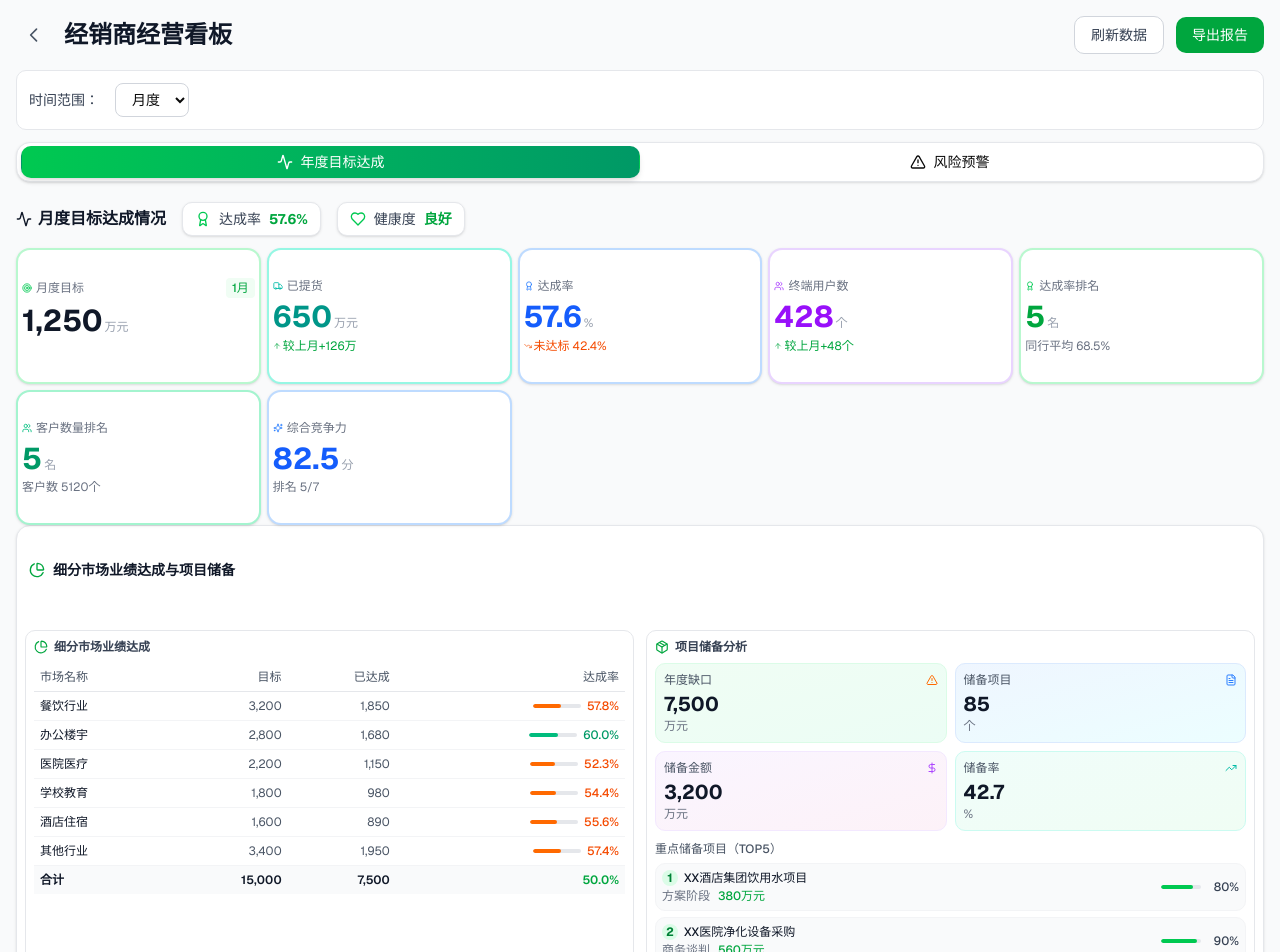
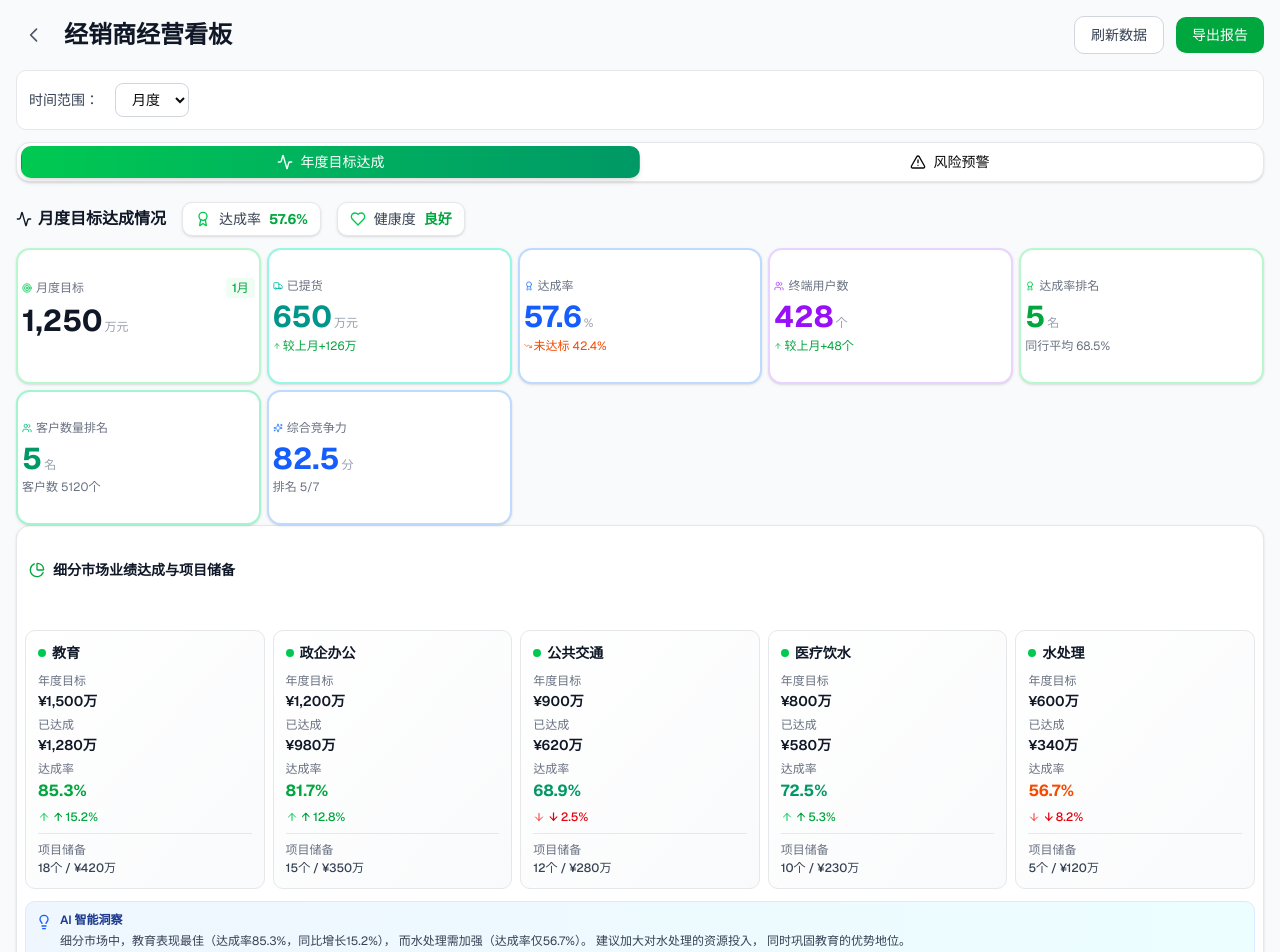
Before and after one commit to navylee1990/coze_jsc, a Next.js app: page /dealer in a window 1280 px wide. Shown: the top 952 px of the page. Built offline with nearby package versions, Linux system fonts and the light colour scheme.

Commit message:
refactor: 重新设计细分市场模块为卡片网格布局

```diff
--- a/src/app/dealer/page.tsx
+++ b/src/app/dealer/page.tsx
@@ -60,12 +60,11 @@ const peerComparisonData = {
 
 // 细分市场业绩达成数据
 const marketSegmentData = [
-  { name: '餐饮行业', target: 3200, achieved: 1850, achievementRate: 57.8 },
-  { name: '办公楼宇', target: 2800, achieved: 1680, achievementRate: 60.0 },
-  { name: '医院医疗', target: 2200, achieved: 1150, achievementRate: 52.3 },
-  { name: '学校教育', target: 1800, achieved: 980, achievementRate: 54.4 },
-  { name: '酒店住宿', target: 1600, achieved: 890, achievementRate: 55.6 },
-  { name: '其他行业', target: 3400, achieved: 1950, achievementRate: 57.4 },
+  { name: '教育', target: 1500, achieved: 1280, achievementRate: 85.3, growthRate: 15.2, projectReserve: { count: 18, amount: 420 } },
+  { name: '政企办公', target: 1200, achieved: 980, achievementRate: 81.7, growthRate: 12.8, projectReserve: { count: 15, amount: 350 } },
+  { name: '公共交通', target: 900, achieved: 620, achievementRate: 68.9, growthRate: -2.5, projectReserve: { count: 12, amount: 280 } },
+  { name: '医疗饮水', target: 800, achieved: 580, achievementRate: 72.5, growthRate: 5.3, projectReserve: { count: 10, amount: 230 } },
+  { name: '水处理', target: 600, achieved: 340, achievementRate: 56.7, growthRate: -8.2, projectReserve: { count: 5, amount: 120 } },
 ];
 
 // 项目储备数据
@@ -326,42 +325,40 @@ export default function DealerDashboard() {
               </CardTitle>
             </CardHeader>
             <CardContent className="p-2">
-              <div className="grid grid-cols-1 lg:grid-cols-2 gap-3">
-                {/* 左侧：细分市场业绩达成 */}
-                <div className="border border-gray-200 rounded-lg p-2">
-                  <h3 className="text-xs font-semibold text-gray-700 mb-2 flex items-center gap-1.5">
-                    <PieChart className="w-3.5 h-3.5 text-green-600" />
-                    细分市场业绩达成
-                  </h3>
-                  <div className="overflow-x-auto">
-                    <table className="w-full text-xs">
-                      <thead>
-                        <tr className="border-b border-gray-200">
-                          <th className="py-1.5 px-1.5 text-left font-medium text-gray-600">市场名称</th>
-                          <th className="py-1.5 px-1.5 text-right font-medium text-gray-600">目标</th>
-                          <th className="py-1.5 px-1.5 text-right font-medium text-gray-600">已达成</th>
-                          <th className="py-1.5 px-1.5 text-right font-medium text-gray-600">达成率</th>
-                        </tr>
-                      </thead>
-                      <tbody>
+              {/* 细分市场卡片网格 */}
+              <div className="grid grid-cols-1 sm:grid-cols-2 lg:grid-cols-3 xl:grid-cols-5 gap-2 mb-3">
                 {marketSegmentData.map((segment, index) => (
-                          <tr key={index} className="border-b border-gray-100 hover:bg-gray-50">
-                            <td className="py-1.5 px-1.5 font-medium text-gray-900">{segment.name}</td>
-                            <td className="py-1.5 px-1.5 text-right text-gray-600">{segment.target.toLocaleString()}</td>
-                            <td className="py-1.5 px-1.5 text-right text-gray-600">{segment.achieved.toLocaleString()}</td>
-                            <td className="py-1.5 px-1.5 text-right">
-                              <div className="flex items-center justify-end gap-1.5">
-                                <div className="w-12 h-1 bg-gray-200 rounded-full overflow-hidden">
                   <div
-                                    className={`h-full rounded-full ${
-                                      segment.achievementRate >= 80 ? 'bg-green-500' :
-                                      segment.achievementRate >= 60 ? 'bg-emerald-500' :
-                                      segment.achievementRate >= 40 ? 'bg-orange-500' : 'bg-red-500'
-                                    }`}
-                                    style={{ width: `${segment.achievementRate}%` }}
-                                  />
+                    key={index}
+                    className="p-3 bg-gradient-to-br from-white to-gray-50 rounded-lg border border-gray-200 hover:border-green-300 hover:shadow-md transition-all"
+                  >
+                    {/* 市场名称 */}
+                    <div className="text-sm font-bold text-gray-900 mb-2.5 flex items-center gap-1.5">
+                      <div className="w-2 h-2 rounded-full bg-green-500"></div>
+                      {segment.name}
                     </div>
-                                <span className={`font-medium ${
+
+                    {/* 年度目标 */}
+                    <div className="mb-1.5">
+                      <div className="text-xs text-gray-500 mb-0.5">年度目标</div>
+                      <div className="text-sm font-semibold text-gray-900">
+                        ¥{segment.target.toLocaleString()}万
+                      </div>
+                    </div>
+
+                    {/* 已达成 */}
+                    <div className="mb-1.5">
+                      <div className="text-xs text-gray-500 mb-0.5">已达成</div>
+                      <div className="text-sm font-semibold text-gray-900">
+                        ¥{segment.achieved.toLocaleString()}万
+                      </div>
+                    </div>
+
+                    {/* 达成率 */}
+                    <div className="mb-1.5">
+                      <div className="text-xs text-gray-500 mb-0.5">达成率</div>
+                      <div className="flex items-baseline gap-1">
+                        <span className={`text-base font-bold ${
                           segment.achievementRate >= 80 ? 'text-green-600' :
                           segment.achievementRate >= 60 ? 'text-emerald-600' :
                           segment.achievementRate >= 40 ? 'text-orange-600' : 'text-red-600'
@@ -369,118 +366,49 @@ export default function DealerDashboard() {
                           {segment.achievementRate.toFixed(1)}%
                         </span>
                       </div>
-                            </td>
-                          </tr>
-                        ))}
-                      </tbody>
-                      <tfoot className="bg-gray-50 font-semibold">
-                        <tr>
-                          <td className="py-1.5 px-1.5 text-gray-900">合计</td>
-                          <td className="py-1.5 px-1.5 text-right text-gray-900">{projectReserveData.totalTarget.toLocaleString()}</td>
-                          <td className="py-1.5 px-1.5 text-right text-gray-900">{projectReserveData.totalAchieved.toLocaleString()}</td>
-                          <td className="py-1.5 px-1.5 text-right text-green-600">
-                            {((projectReserveData.totalAchieved / projectReserveData.totalTarget) * 100).toFixed(1)}%
-                          </td>
-                        </tr>
-                      </tfoot>
-                    </table>
-                  </div>
                     </div>
 
-                {/* 右侧：项目储备分析 */}
-                <div className="border border-gray-200 rounded-lg p-2">
-                  <h3 className="text-xs font-semibold text-gray-700 mb-2 flex items-center gap-1.5">
-                    <Package className="w-3.5 h-3.5 text-green-600" />
-                    项目储备分析
-                  </h3>
-
-                  {/* 储备概览 */}
-                  <div className="grid grid-cols-2 gap-2 mb-2.5">
-                    <div className="bg-gradient-to-br from-green-50 to-emerald-50 rounded-lg p-2 border border-green-100">
-                      <div className="flex items-center justify-between mb-0.5">
-                        <span className="text-xs text-gray-600">年度缺口</span>
-                        <AlertTriangle className="w-3 h-3 text-orange-500" />
-                      </div>
-                      <div className="text-xl font-bold text-gray-900">{projectReserveData.gap.toLocaleString()}</div>
-                      <div className="text-xs text-gray-500">万元</div>
-                    </div>
-                    <div className="bg-gradient-to-br from-blue-50 to-cyan-50 rounded-lg p-2 border border-blue-100">
-                      <div className="flex items-center justify-between mb-0.5">
-                        <span className="text-xs text-gray-600">储备项目</span>
-                        <FileText className="w-3 h-3 text-blue-500" />
-                      </div>
-                      <div className="text-xl font-bold text-gray-900">{projectReserveData.reserveCount}</div>
-                      <div className="text-xs text-gray-500">个</div>
-                    </div>
-                    <div className="bg-gradient-to-br from-purple-50 to-pink-50 rounded-lg p-2 border border-purple-100">
-                      <div className="flex items-center justify-between mb-0.5">
-                        <span className="text-xs text-gray-600">储备金额</span>
-                        <DollarSign className="w-3 h-3 text-purple-500" />
-                      </div>
-                      <div className="text-xl font-bold text-gray-900">{projectReserveData.reserveAmount.toLocaleString()}</div>
-                      <div className="text-xs text-gray-500">万元</div>
-                    </div>
-                    <div className="bg-gradient-to-br from-teal-50 to-green-50 rounded-lg p-2 border border-teal-100">
-                      <div className="flex items-center justify-between mb-0.5">
-                        <span className="text-xs text-gray-600">储备率</span>
-                        <TrendingUp className="w-3 h-3 text-teal-500" />
-                      </div>
-                      <div className="text-xl font-bold text-gray-900">{projectReserveData.reserveRate.toFixed(1)}</div>
-                      <div className="text-xs text-gray-500">%</div>
-                    </div>
+                    {/* 同比涨跌 */}
+                    <div className="flex items-center gap-1 mb-2">
+                      {segment.growthRate >= 0 ? (
+                        <>
+                          <ArrowUp className="w-3 h-3 text-green-500" />
+                          <span className="text-xs font-medium text-green-600">
+                            ↑ {Math.abs(segment.growthRate).toFixed(1)}%
+                          </span>
+                        </>
+                      ) : (
+                        <>
+                          <ArrowDown className="w-3 h-3 text-red-500" />
+                          <span className="text-xs font-medium text-red-600">
+                            ↓ {Math.abs(segment.growthRate).toFixed(1)}%
+                          </span>
+                        </>
+                      )}
                     </div>
 
-                  {/* 储备项目列表 */}
-                  <div className="space-y-1.5">
-                    <div className="text-xs font-medium text-gray-600">重点储备项目（TOP5）</div>
-                    {projectReserveData.projects.map((project, index) => (
-                      <div key={index} className="flex items-center justify-between p-1.5 bg-gray-50 rounded-lg border border-gray-100">
-                        <div className="flex-1 min-w-0">
-                          <div className="flex items-center gap-1.5">
-                            <div className="flex items-center justify-center w-4 h-4 bg-green-100 rounded-full text-xs font-bold text-green-700">
-                              {index + 1}
+                    {/* 项目储备 */}
+                    <div className="pt-2 border-t border-gray-200">
+                      <div className="text-xs text-gray-500 mb-0.5">项目储备</div>
+                      <div className="text-xs font-medium text-gray-700">
+                        {segment.projectReserve.count}个 / ¥{segment.projectReserve.amount}万
                       </div>
-                            <span className="text-xs font-medium text-gray-900 truncate">{project.name}</span>
-                          </div>
-                          <div className="flex items-center gap-2 mt-0.5">
-                            <span className="text-xs text-gray-500">{project.stage}</span>
-                            <span className="text-xs font-medium text-green-600">{project.amount}万元</span>
-                          </div>
-                        </div>
-                        <div className="flex items-center gap-1.5 ml-1.5">
-                          <div className="w-10 h-1 bg-gray-200 rounded-full overflow-hidden">
-                            <div
-                              className={`h-full rounded-full ${
-                                project.probability >= 80 ? 'bg-green-500' :
-                                project.probability >= 60 ? 'bg-emerald-500' :
-                                'bg-orange-500'
-                              }`}
-                              style={{ width: `${project.probability}%` }}
-                            />
-                          </div>
-                          <span className="text-xs font-medium text-gray-700 w-8 text-right">
-                            {project.probability}%
-                          </span>
                     </div>
                   </div>
                 ))}
               </div>
-                </div>
-              </div>
 
-              {/* AI 洞察 */}
-              <div className="mt-3 p-2.5 bg-gradient-to-r from-blue-50 to-cyan-50 rounded-lg border border-blue-100">
+              {/* AI 智能洞察 */}
+              <div className="p-2.5 bg-gradient-to-r from-blue-50 to-cyan-50 rounded-lg border border-blue-100">
                 <div className="flex items-start gap-2">
                   <Lightbulb className="w-4 h-4 text-blue-600 flex-shrink-0 mt-0.5" />
                   <div className="flex-1">
                     <div className="text-xs font-semibold text-blue-900 mb-1">AI 智能洞察</div>
                     <div className="text-xs text-gray-700 leading-relaxed">
-                      当前项目储备率为{projectReserveData.reserveRate.toFixed(1)}%，距离完成年度目标还存在{projectReserveData.gap.toLocaleString()}万元缺口。
-                      细分市场中，{marketSegmentData.find(m => m.achievementRate === Math.max(...marketSegmentData.map(s => s.achievementRate)))?.name}表现最佳（达成率{Math.max(...marketSegmentData.map(s => s.achievementRate)).toFixed(1)}%），
-                      而{marketSegmentData.find(m => m.achievementRate === Math.min(...marketSegmentData.map(s => s.achievementRate)))?.name}需加强（达成率{Math.min(...marketSegmentData.map(s => s.achievementRate)).toFixed(1)}%）。
-                      建议重点关注{projectReserveData.projects[0].name}和{projectReserveData.projects[1].name}这两个高概率项目，
-                      加快推进{projectReserveData.projects[0].stage}和{projectReserveData.projects[1].stage}，
-                      预计可带来{projectReserveData.projects[0].amount + projectReserveData.projects[1].amount}万元业绩。
+                      细分市场中，{marketSegmentData.find(m => m.achievementRate === Math.max(...marketSegmentData.map(s => s.achievementRate)))?.name}表现最佳（达成率{Math.max(...marketSegmentData.map(s => s.achievementRate)).toFixed(1)}%，同比增长{marketSegmentData.find(m => m.achievementRate === Math.max(...marketSegmentData.map(s => s.achievementRate)))?.growthRate}%），
+                      而{marketSegmentData.find(m => m.achievementRate === Math.min(...marketSegmentData.map(s => s.achievementRate)))?.name}需加强（达成率仅{Math.min(...marketSegmentData.map(s => s.achievementRate)).toFixed(1)}%）。
+                      建议加大对{marketSegmentData.find(m => m.achievementRate === Math.min(...marketSegmentData.map(s => s.achievementRate)))?.name}的资源投入，
+                      同时巩固{marketSegmentData.find(m => m.achievementRate === Math.max(...marketSegmentData.map(s => s.achievementRate)))?.name}的优势地位。
                     </div>
                   </div>
                 </div>
```
Lines whose indentation alone changed are shown as unchanged.
